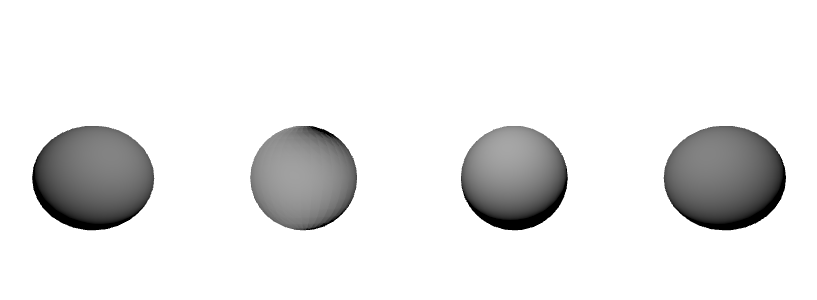
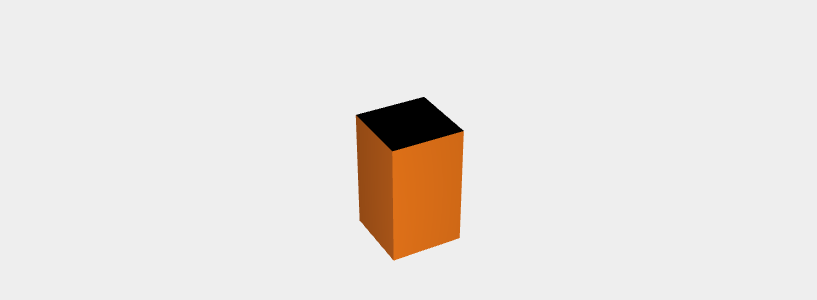
Before and after one commit to DHyeon98/ThreeJS, a plain HTML site: page index.html in a window 1280 px wide. Shown: the part 222-522 px from the top of the page, without its empty margins (231-1048 px from the left). Drawn offline with nearby package versions, Linux system fonts and the light colour scheme; animation ran at ten frames a second.

Commit message:
THREE js 카메라

```diff
--- a/index.html
+++ b/index.html
@@ -16,6 +16,7 @@
   <body>
     <!-- <canvas id="ex-03" style="width: 100vw; height: 100vh"></canvas> -->
     <!-- <script src="js/app.js" type="module" defer></script> -->
-    <script src="js/app01.js" type="module" defer></script>
+    <!-- <script src="js/app01.js" type="module" defer></script> -->
+    <script src="js/app02.js" type="module" defer></script>
   </body>
 </html>
--- a/js/app01.js
+++ b/js/app01.js
@@ -55,6 +55,9 @@ scene.add(obj02);
 const geometry03 = new THREE.SphereGeometry(0.5, 32, 16);
 const material03 = new THREE.MeshStandardMaterial({
   map: textureBaseColor,
+  normalMap: textureNormalMap,
+  displacementMap: textureHeightMap,
+  displacementScale: 0.1,
 });
 const obj03 = new THREE.Mesh(geometry03, material03);
 obj03.position.x = 1;
@@ -63,6 +66,11 @@ scene.add(obj03);
 const geometry04 = new THREE.SphereGeometry(0.5, 32, 16);
 const material04 = new THREE.MeshStandardMaterial({
   map: textureBaseColor,
+  normalMap: textureNormalMap,
+  displacementMap: textureHeightMap,
+  displacementScale: 0.1,
+  roughnessMap: textureRoughnessMap,
+  roughness: 0.5,
 });
 const obj04 = new THREE.Mesh(geometry04, material04);
 obj04.position.x = 3;
@@ -80,3 +88,10 @@ function animate() {
   renderer.render(scene, camera);
 }
 animate();
+
+function onWindowResize() {
+  camera.aspect = window.innerWidth / window.innerHeight;
+  camera.updateProjectionMatrix();
+  renderer.setSize(window.innerWidth, window.innerHeight);
+}
+window.addEventListener("resize", onWindowResize);
--- /dev/null
+++ b/js/app02.js
@@ -0,0 +1,41 @@
+import * as THREE from "https://cdn.jsdelivr.net/npm/three/build/three.module.js";
+
+const scene = new THREE.Scene();
+scene.background = new THREE.Color(0xeeeeee);
+
+// 카메라
+// 시야각, 화각
+// 망원 : 28이하, 표준: 47, 광각: 63이상
+const fov = 47;
+// 종횡비 : 가로 세로 비율
+const aspect = window.innerWidth / window.innerHeight;
+// near: 카메라의 시점이 시작하는 위치
+const near = 0.1;
+// far: 카메라의 시점이 끝나는 위치
+const far = 1000;
+const camera = new THREE.PerspectiveCamera(fov, aspect, near, far);
+camera.position.set(0, 2, 3);
+camera.lookAt(new THREE.Vector3(0, 0, 0));
+
+const light = new THREE.PointLight(0xffffff, 20);
+light.position.set(0, 0, 3);
+scene.add(light);
+
+const renderer = new THREE.WebGLRenderer({
+  antialias: true,
+  alpha: true,
+});
+renderer.setSize(window.innerWidth, window.innerHeight);
+document.body.appendChild(renderer.domElement);
+
+const geometry = new THREE.BoxGeometry(0.3, 0.5, 0.3);
+const material = new THREE.MeshStandardMaterial({ color: 0xff7f00 });
+const obj = new THREE.Mesh(geometry, material);
+obj.rotation.y = 0.5;
+scene.add(obj);
+
+// 애니메이션 루프 추가
+function animate() {
+  renderer.render(scene, camera);
+}
+renderer.setAnimationLoop(animate);
```
